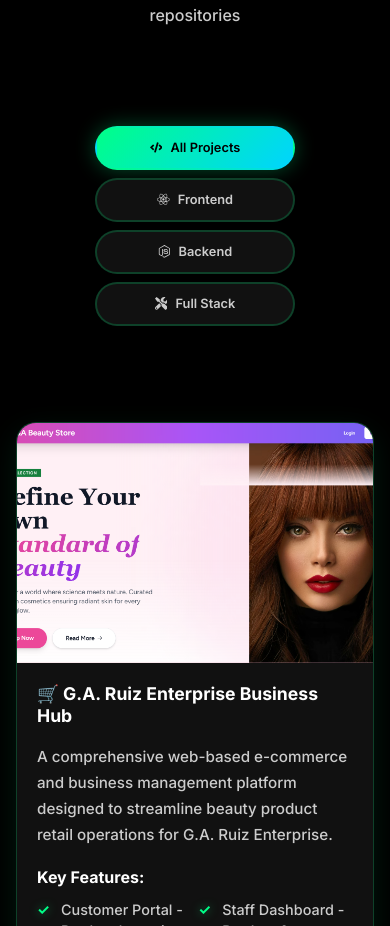
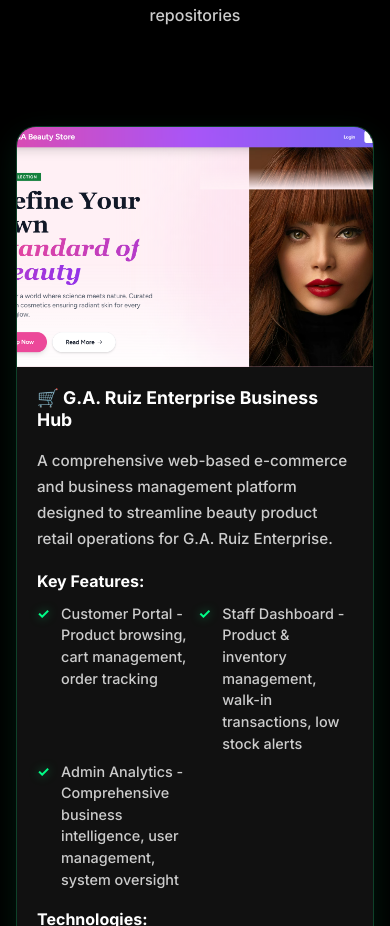
Before and after one commit to Epky/my-porfolio-, a React (Create React App) app: page / in a window 390 px wide. Shown: the part 6587-7513 px from the top of the page. Built offline with nearby package versions, Linux system fonts and the light colour scheme.

Commit message:
remove the categories from project

```diff
--- a/src/components/Projects.css
+++ b/src/components/Projects.css
@@ -50,42 +50,6 @@
   font-weight: 500;
 }
 
-.project-filters {
-  display: flex;
-  justify-content: center;
-  gap: 1rem;
-  flex-wrap: wrap;
-  margin-bottom: 2rem;
-}
-
-.filter-btn {
-  display: flex;
-  align-items: center;
-  gap: 0.5rem;
-  padding: 0.75rem 1.5rem;
-  background: #111111;
-  border: 2px solid rgba(0, 255, 136, 0.2);
-  border-radius: 25px;
-  color: #cccccc;
-  font-weight: 600;
-  cursor: pointer;
-  transition: all 0.3s ease;
-  font-size: 0.9rem;
-}
-
-.filter-btn:hover {
-  background: rgba(0, 255, 136, 0.1);
-  color: #00ff88;
-  border-color: rgba(0, 255, 136, 0.4);
-  box-shadow: 0 0 15px rgba(0, 255, 136, 0.2);
-}
-
-.filter-btn.active {
-  background: linear-gradient(135deg, #00ff88 0%, #00d4ff 100%);
-  color: #000000;
-  border-color: transparent;
-  box-shadow: 0 0 20px rgba(0, 255, 136, 0.3);
-}
 
 .projects-grid {
   display: grid;
@@ -430,17 +394,6 @@
     font-size: 1rem;
   }
 
-  .project-filters {
-    gap: 0.5rem;
-  }
-
-  .filter-btn {
-    padding: 0.5rem 1rem;
-    font-size: 0.8rem;
-    /* Ensure minimum touch target size of 44x44px */
-    min-height: 44px;
-    min-width: 44px;
-  }
 
   .projects-grid {
     grid-template-columns: 1fr;
@@ -505,18 +458,6 @@
     font-size: 2rem;
   }
 
-  .project-filters {
-    flex-direction: column;
-    align-items: center;
-  }
-
-  .filter-btn {
-    width: 100%;
-    max-width: 200px;
-    justify-content: center;
-    /* Maintain minimum touch target size */
-    min-height: 44px;
-  }
 
   .project-content {
     padding: 1.25rem;
--- a/src/components/Projects.js
+++ b/src/components/Projects.js
@@ -1,4 +1,4 @@
-import React, { useState } from "react";
+import React from "react";
 import { motion, AnimatePresence } from "framer-motion";
 import {
   FaGithub,
@@ -10,14 +10,11 @@ import {
   FaPython,
   FaDatabase,
   FaCloud,
-  FaTools,
   FaDocker,
 } from "react-icons/fa";
 import "./Projects.css";
 
 const Projects = () => {
-  const [activeFilter, setActiveFilter] = useState("all");
-
   const containerVariants = {
     hidden: { opacity: 0 },
     visible: {
@@ -46,7 +43,6 @@ const Projects = () => {
       image: "/images/project/ga-landingpage.png",
       github: "https://github.com/Epky/GA-system",
       live: "https://ga-ruiz-enterprise-demo.com",
-      category: "fullstack",
       technologies: [
         "PHP",
         "MySQL",
@@ -70,7 +66,6 @@ const Projects = () => {
       image: "/images/project/Rentmate.png",
       github: "https://github.com/Epky/rentmate",
       live: "https://rentmate-demo.com",
-      category: "fullstack",
       technologies: [
         "PHP",
         "MySQL",
@@ -94,7 +89,6 @@ const Projects = () => {
       image: "/images/project/pabnor's.png",
       github: "https://github.com/Epky/pabnors-resort",
       live: "https://pabnors-resort-demo.com",
-      category: "fullstack",
       technologies: [
         "React",
         "JavaScript",
@@ -113,12 +107,6 @@ const Projects = () => {
     },
   ];
 
-  const categories = [
-    { id: "all", label: "All Projects", icon: FaCode },
-    { id: "frontend", label: "Frontend", icon: FaReact },
-    { id: "backend", label: "Backend", icon: FaNodeJs },
-    { id: "fullstack", label: "Full Stack", icon: FaTools },
-  ];
 
   const getTechIcon = (tech) => {
     const iconMap = {
@@ -143,10 +131,6 @@ const Projects = () => {
     return iconMap[tech] || FaCode;
   };
 
-  const filteredProjects =
-    activeFilter === "all"
-      ? projects
-      : projects.filter((project) => project.category === activeFilter);
 
   return (
     <section id="projects" className="projects">
@@ -165,25 +149,9 @@ const Projects = () => {
             </p>
           </motion.div>
 
-          <motion.div className="project-filters" variants={itemVariants}>
-            {categories.map((category) => (
-              <motion.button
-                key={category.id}
-                className={`filter-btn ${activeFilter === category.id ? "active" : ""
-                  }`}
-                onClick={() => setActiveFilter(category.id)}
-                whileHover={{ scale: 1.05 }}
-                whileTap={{ scale: 0.95 }}
-              >
-                <category.icon />
-                <span>{category.label}</span>
-              </motion.button>
-            ))}
-          </motion.div>
-
           <motion.div className="projects-grid">
             <AnimatePresence mode="wait">
-              {filteredProjects.map((project) => (
+              {projects.map((project) => (
                 <motion.div
                   key={project.id}
                   className="project-card"
```
Also changed, not shown: public/images/chatbot_icon/Sel_Saga.jpg (added).
